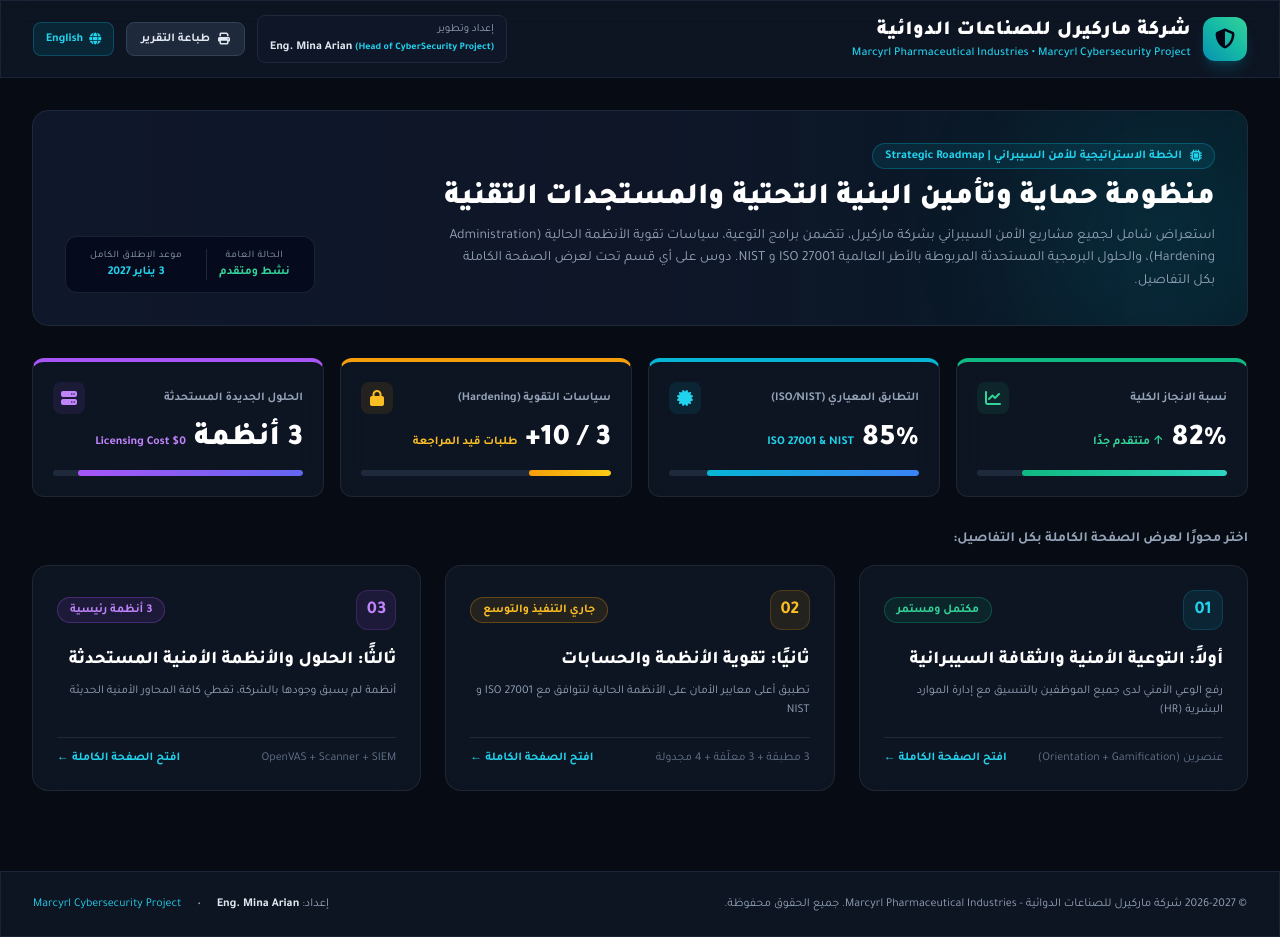
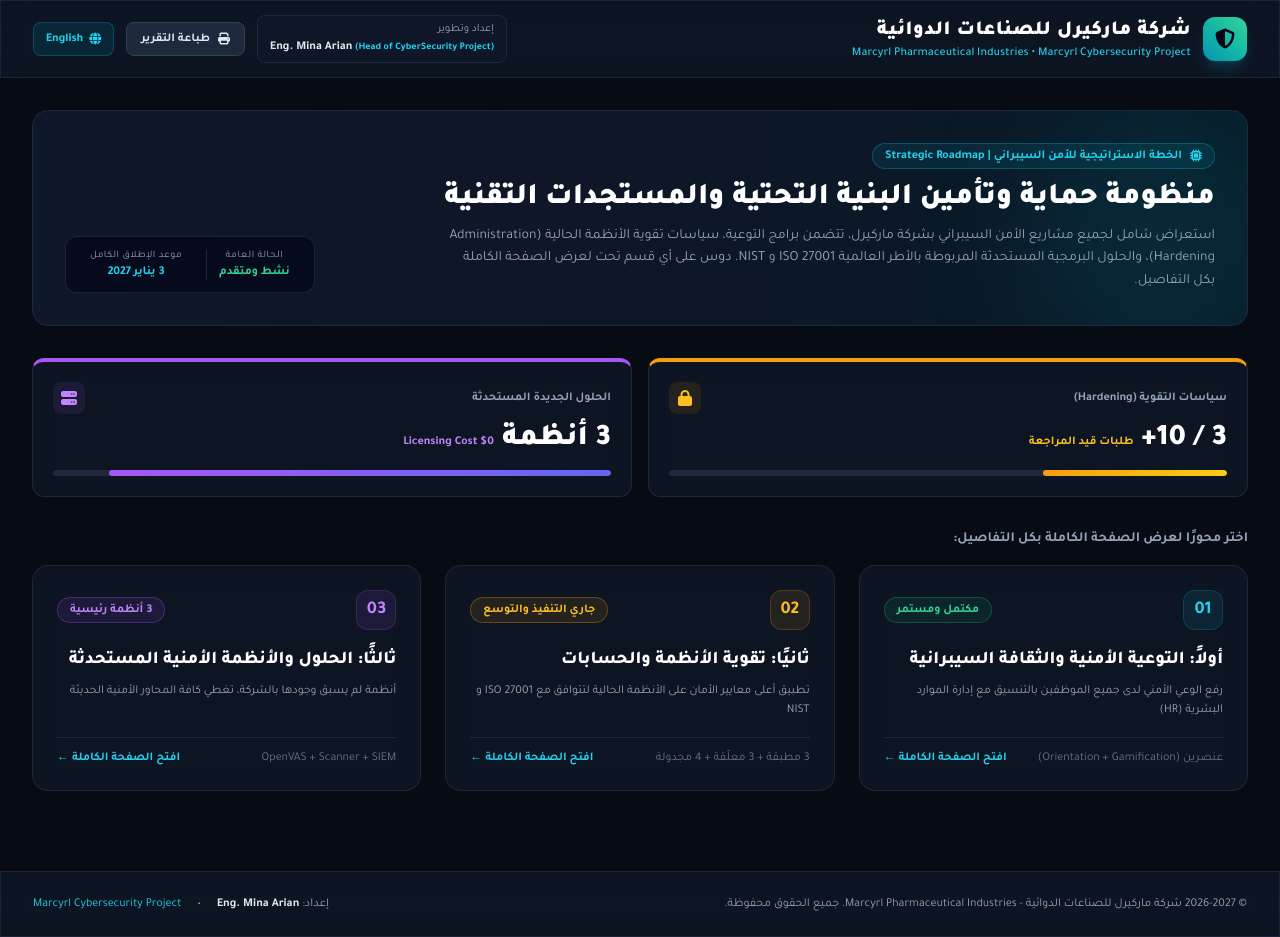
Before and after one commit to marcyrl-pharmaceutical/cybersecurity-roadmap, a plain HTML site: page index.html in a window 1280 px wide. Drawn offline with nearby package versions, Linux system fonts and the light colour scheme.

Commit message:
Add files via upload

```diff
--- a/index.html
+++ b/index.html
@@ -97,29 +97,7 @@
             </div>
         </div>
 
-        <div class="grid grid-cols-1 sm:grid-cols-2 lg:grid-cols-4 gap-4 mb-8">
-            <div class="glass-panel rounded-xl p-5 border-t-4 border-t-emerald-500 transition">
-                <div class="flex items-center justify-between mb-2">
-                    <span data-i18n="kpi1Title" class="text-xs font-bold text-slate-400">نسبة الانجاز الكلية</span>
-                    <div class="w-8 h-8 rounded-lg bg-emerald-500/10 text-emerald-400 flex items-center justify-center"><i class="fa-solid fa-chart-line"></i></div>
-                </div>
-                <div class="flex items-baseline gap-2">
-                    <span class="text-3xl font-black text-white">82%</span>
-                    <span data-i18n="kpi1Sub" class="text-xs text-emerald-400 font-semibold">↑ متتقدم جدًا</span>
-                </div>
-                <div class="w-full bg-slate-800 rounded-full h-1.5 mt-3 overflow-hidden"><div class="bg-gradient-to-r from-emerald-500 to-teal-400 h-1.5 rounded-full" style="width: 82%"></div></div>
-            </div>
-            <div class="glass-panel rounded-xl p-5 border-t-4 border-t-cyan-500 transition">
-                <div class="flex items-center justify-between mb-2">
-                    <span data-i18n="kpi2Title" class="text-xs font-bold text-slate-400">التطابق المعياري (ISO/NIST)</span>
-                    <div class="w-8 h-8 rounded-lg bg-cyan-500/10 text-cyan-400 flex items-center justify-center"><i class="fa-solid fa-certificate"></i></div>
-                </div>
-                <div class="flex items-baseline gap-2">
-                    <span class="text-3xl font-black text-white">85%</span>
-                    <span class="text-xs text-cyan-400 font-semibold">ISO 27001 & NIST</span>
-                </div>
-                <div class="w-full bg-slate-800 rounded-full h-1.5 mt-3 overflow-hidden"><div class="bg-gradient-to-r from-cyan-500 to-blue-500 h-1.5 rounded-full" style="width: 85%"></div></div>
-            </div>
+        <div class="grid grid-cols-1 sm:grid-cols-2 gap-4 mb-8">
             <div class="glass-panel rounded-xl p-5 border-t-4 border-t-amber-500 transition">
                 <div class="flex items-center justify-between mb-2">
                     <span data-i18n="kpi3Title" class="text-xs font-bold text-slate-400">سياسات التقوية (Hardening)</span>
@@ -223,9 +201,6 @@
                 statusValue: "نشط ومتقدم",
                 launchLabel: "موعد الإطلاق الكامل",
                 launchValue: "3 يناير 2027",
-                kpi1Title: "نسبة الانجاز الكلية",
-                kpi1Sub: "↑ متقدم جدًا",
-                kpi2Title: "التطابق المعياري (ISO/NIST)",
                 kpi3Title: "سياسات التقوية (Hardening)",
                 kpi3Sub: "طلبات قيد المراجعة",
                 kpi4Title: "الحلول الجديدة المستحدثة",
@@ -261,9 +236,6 @@
                 statusValue: "Active & On Track",
                 launchLabel: "Target Full Launch Date",
                 launchValue: "Sunday, Jan 3, 2027",
-                kpi1Title: "Overall Project Completion",
-                kpi1Sub: "↑ Ahead of Schedule",
-                kpi2Title: "Compliance Alignment (ISO/NIST)",
                 kpi3Title: "Hardening Rules Baseline",
                 kpi3Sub: "Pending Governance Review",
                 kpi4Title: "New Solutions Deployed",
```
Also changed, not shown: awareness.html (+3 -3 lines), hardening.html (+4 -2 lines).
